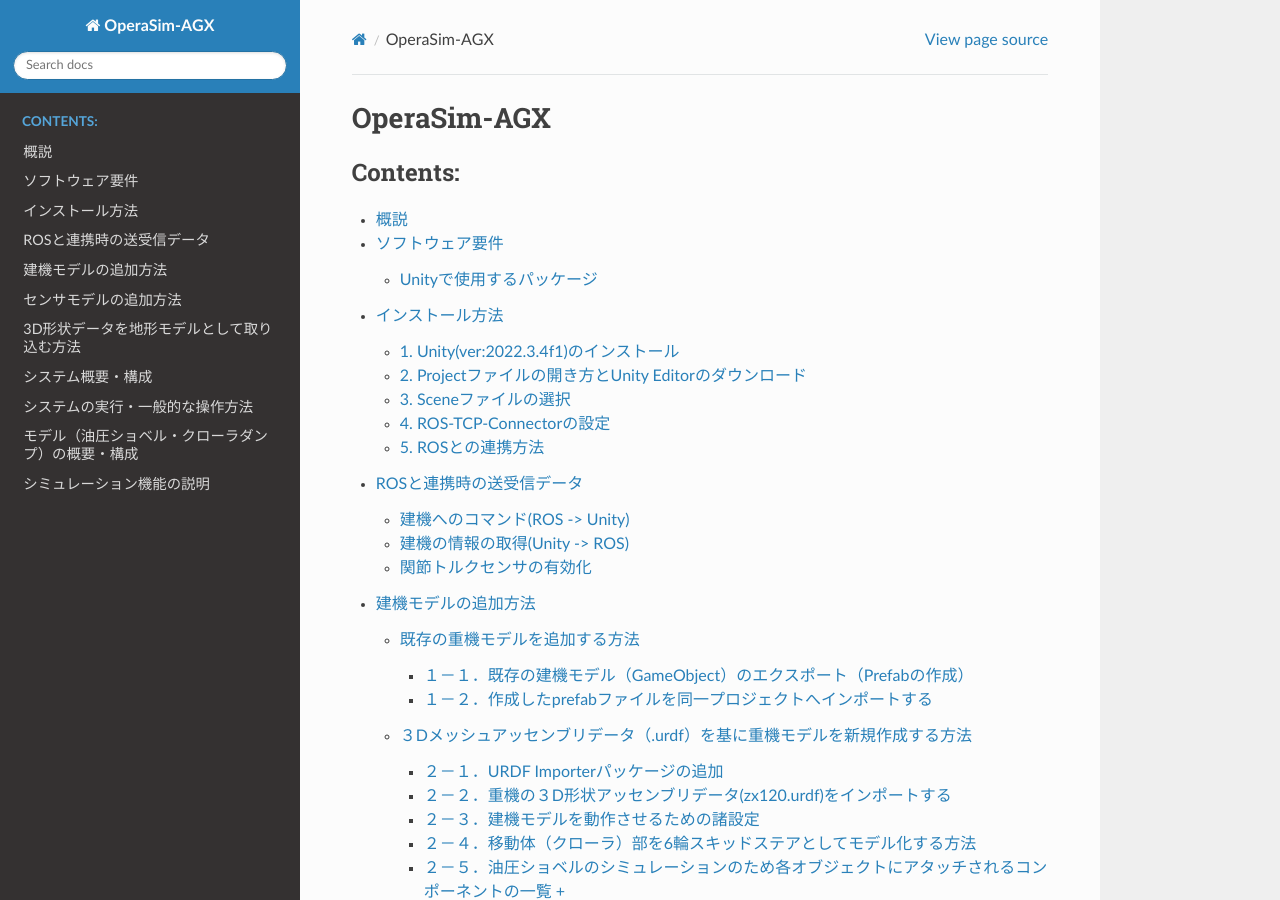
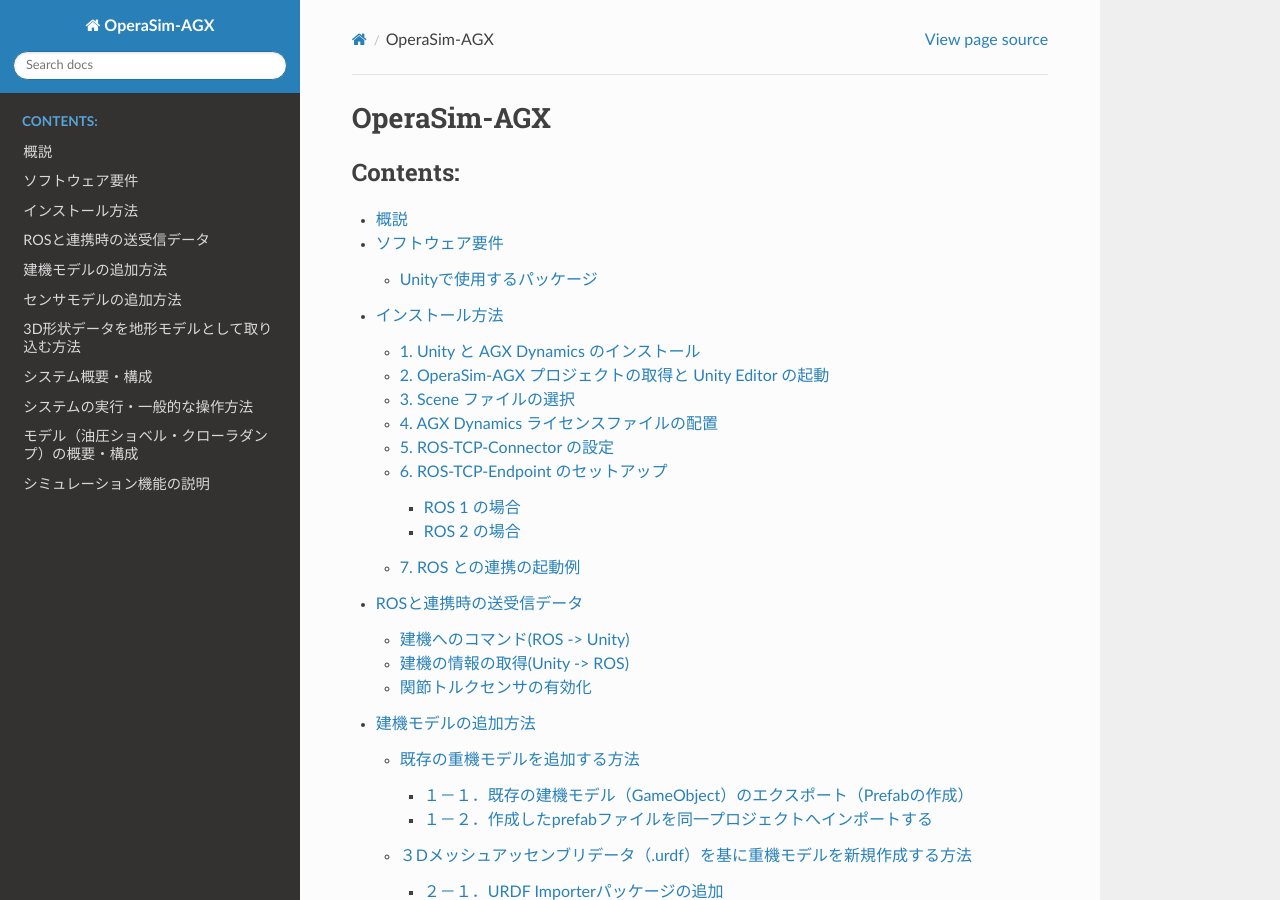
Before and after one commit to pwri-opera/OperaSim-AGX-doc, a Sphinx documentation site: the page built from source/index.rst, in a window 1280 px wide and 900 px high. Built offline with Sphinx 7.4.7 and the Read the Docs theme 3.1.0, drawn with Linux system fonts in a browser that asks for light colours; pages that are not in the unit, such as notebooks, are missing from menus; some of the changed lines change nothing that is shown.

Commit message:
インストール方法を編集

```diff
--- a/source/02_install.rst
+++ b/source/02_install.rst
@@ -1,85 +1,189 @@
 インストール方法
 =================
 
-1. Unity(ver:2022.3.4f1)のインストール
----------------------------------------
+.. note::
 
-使用しているPCのOSに応じて以下の通りUnityHubをインストールする
+   本ページの内容は、OperaSim-AGX リポジトリの ``main`` ブランチの状態を前提としています。
+   Unity / AGX Dynamics のバージョン等は、今後の更新に応じて適宜読み替えてください。
 
+1. Unity と AGX Dynamics のインストール
+----------------------------------------
 
-- windows 又は Macの場合: https://unity3d.com/jp/get-unity/download
-- Linuxの場合(Linux版は動作確認を実施しておりません): https://unity3d.com/get-unity/download
+.. warning::
 
-2. Projectファイルの開き方とUnity Editorのダウンロード
-------------------------------------------------------
+   OperaSim-AGX を実行するには、Unity 本体に加えて **AGX Dynamics のライセンス** が必須です。
 
-- UnityHubを起動し、画面右上の「追加」から `OperaSim-PhysX` (Githubから自身のPCにクローン又はダウンロードしたもの)を選択し、クリックする（初回起動時には数分程度の時間がかかります）。クリックした際に指定のUnity Editorを選択しインストールする。
+- Unity Hub をインストールする
 
-3. Sceneファイルの選択
-----------------------
+  - Windows / macOS の場合:
+    https://unity3d.com/jp/get-unity/download
+  - Linux の場合:
+    https://unity3d.com/get-unity/download
 
-- デモ用のサンプルSceneファイルが `Asset/Scenes/SampleScene.unity` にあるので、これを開く.
+    (Linux 版での動作確認は現時点では十分には行っていません)
 
-4. ROS-TCP-Connectorの設定
---------------------------
+- Unity Hub から、次のバージョンの Unity Editor をインストールする
 
-- UnityEditorの上部ツールバーからRobotics > ROS Settingを開き"ROS IP Address", "ROS Port"のところにROS側のIPアドレスおよびポート番号(defaultは10000)を入力する
-- もしROS2を利用する場合は"Protocol"のところを"ROS1"->"ROS2"へ変更する
+  - Unity 2022.3.62f1
+
+- AGX Dynamics をインストールし、ライセンスファイルを取得する
+
+  - 例: AGX 2.38.0.1 (x64 VS2022)
+  - 利用するモジュール:
+
+    - AGX Dynamics Core
+    - AGX Dynamics Terrain
+    - AGX Dynamics Granular
+    - AGX Dynamics Tracks
+
+  - インストール方法やライセンスの取得方法は `AGX Dynamics のマニュアル <https://www.algoryx.se/documentation/complete/agx/tags/latest/doc/UserManual/source/legal_notice.html>`_ に従ってください。
+
+2. OperaSim-AGX プロジェクトの取得と Unity Editor の起動
+----------------------------------------------------------
+
+1. GitHub から OperaSim-AGX を取得する
+
+   .. code-block:: console
+
+      $ cd (作業ディレクトリ)
+      $ git clone https://github.com/pwri-opera/OperaSim-AGX.git
+
+   あるいは GitHub の画面から ZIP をダウンロードして展開しても構いません。
+
+2. Unity Hub を起動し、画面右上の「追加」ボタンから
+   クローン／展開した ``OperaSim-AGX`` フォルダを選択する。
+
+   - 初回起動時には Unity Editor のインストールやライブラリの生成のため、
+     数分程度かかる場合があります。
+   - 指定の Unity Editor (2022.3.62f1) がインストールされていない場合は、
+     このタイミングで自動的にインストールを促されます。
+
+3. 「OperaSim-AGX」プロジェクトを Unity Hub のリストから選択し、
+   Unity Editor を起動する。
+
+3. Scene ファイルの選択
+------------------------
+
+Unity Editor 起動後、シーンに建設機械モデルが表示されていない場合は、
+プロジェクトウィンドウから ``Assets/Scenes/MainScene.unity`` をダブルクリックしてロードします。
+
+4. AGX Dynamics ライセンスファイルの配置
+-----------------------------------------
+
+AGX Dynamics のインストール時に取得したライセンスファイル
+(通常は ``.lic`` 拡張子) を Unity プロジェクト内の所定の場所にコピーします。
+
+- コピー先の例:
+
+  - ``Assets/AGXUnity/Plugins/x86_64``
+
+Unity Editor を再起動し、AGX Unity のインスペクタ等で
+ライセンスが認識されていることを確認してください。
+
+5. ROS-TCP-Connector の設定
+---------------------------
+
+.. image:: media/connection.png
+
+OperaSim-AGX と ROS (ROS 1 / ROS 2) の通信には
+`ROS-TCP-Connector <https://github.com/Unity-Technologies/ROS-TCP-Connector>`_ を使用します。
+
+Unity プロジェクトを初めて開いた際に必要なパッケージが自動的に追加されない場合は、
+Package Manager から手動で追加してください。
+
+- 使用する主なパッケージ (参考)
+
+  - `AGXUnity`_: 5.0.1
+  - `ROS-TCP-Connector`_: 0.7.0
+  - `URDF-Importer`_: 0.5.2
+  - `UnitySensors`_: 開発版
+
+.. _AGXUnity: https://github.com/Algoryx/AGXUnity
+.. _ROS-TCP-Connector: https://github.com/Unity-Technologies/ROS-TCP-Connector
+.. _URDF-Importer: https://github.com/Unity-Technologies/URDF-Importer
+.. _UnitySensors: https://github.com/algoryx/AGXUnitySensorSamples  # 適宜修正
+
+ROS 側との接続設定は、Unity Editor 上部のメニューから行います。
+
+1. メニューバーから :menuselection:`Robotics --> ROS Setting` を開く。
+2. ``ROS IP Address`` と ``ROS Port`` に、ROS 側 PC の IP アドレスおよびポート番号を設定する。
+   - デフォルトのポート番号は ``10000`` です。
+3. ROS 2 を利用する場合は、``Protocol`` を ``ROS1`` から ``ROS2`` に変更する。
 
 .. image:: https://user-images.githubusercontent.com/24404939/159395478-46617a2f-b05c-4227-9fc9-d93712dc4b9f.jpg
+   :alt: ROS Setting の画面イメージ
 
-5. ROSとの連携方法
-------------------
+6. ROS-TCP-Endpoint のセットアップ
+-----------------------------------
 
-.. image:: https://user-images.githubusercontent.com/24404939/161001271-0f81d211-4c8e-4341-8f9f-86a02e958c4d.jpg
+ROS 側では、Unity と通信するために
+`ROS-TCP-Endpoint <https://github.com/Unity-Technologies/ROS-TCP-Endpoint>`_ をセットアップします。
+初回のみ、以下の手順でパッケージをクローン・ビルドしてください。
 
-- 【初回のみ】ROS側で `ROS-TCP-Endpoint <https://github.com/Unity-Technologies/ROS-TCP-Endpoint>`_ パッケージをcloneし、buildとセットアップを行う。
+ROS 1 の場合
+^^^^^^^^^^^^
 
-    ROS 1の場合:
+.. code-block:: console
 
-        .. code-block:: console
+   $ cd (rosワークスペース)/src
+   $ git clone https://github.com/Unity-Technologies/ROS-TCP-Endpoint.git
+   $ cd ./ROS-TCP-Endpoint/
+   $ sudo chmod +x setup.py
+   $ ./setup.py
+   $ catkin build ros_tcp_endpoint
+   $ source ../../devel/setup.bash
 
-            $ cd (rosワークスペース)/src
-            $ git clone https://github.com/Unity-Technologies/ROS-TCP-Endpoint.git
-            $ cd ./ROS-TCP-Endpoint/
-            $ sudo chmod +x setup.py
-            $ ./setup.py
-            $ catkin build ros_tcp_endpoint
-            $ source ../../devel/setup.bash
+ROS 2 の場合
+^^^^^^^^^^^^
 
-    ROS 2の場合:
+.. code-block:: console
 
-        .. code-block:: console
+   $ cd (ros2ワークスペース)/src
+   $ git clone -b main-ros2 https://github.com/Unity-Technologies/ROS-TCP-Endpoint.git
+   $ cd ./ROS-TCP-Endpoint/
+   $ sudo chmod +x setup.py
+   $ ./setup.py
+   $ cd ../../
+   $ colcon build --packages-select ros_tcp_endpoint
+   $ . install/setup.bash
 
-            $ cd (ros2ワークスペース)/src
-            $ git clone -b main-ros2 https://github.com/Unity-Technologies/ROS-TCP-Endpoint.git
-            $ cd ./ROS-TCP-Endpoint/
-            $ sudo chmod +x setup.py
-            $ ./setup.py
-            $ cd ../../
-            $ colcon build --packages-select ros_tcp_endpoint
-            $ . install/setup.bash
+7. ROS との連携の起動例
+------------------------
 
-- ROS側でendpoint.launchを実行する
+1. ROS 側で通信エンドポイントを起動します。
 
-    .. code-block:: console
+   ROS 1 の場合:
 
-        $ roslaunch ros_tcp_endpoint endpoint.launch
+   .. code-block:: console
 
-- Unity Editor上部の実行ボタンをクリックする
+      $ roslaunch ros_tcp_endpoint endpoint.launch
 
-    .. image:: https://user-images.githubusercontent.com/24404939/159396113-993ff0b2-d2bb-4567-ac68-0eafc9f524ac.png
+   ROS 2 の場合:
 
-- ROS側で、対応する建機のunity用launchファイルを起動する
+   .. code-block:: console
 
-    - 油圧ショベル
+      $ ros2 launch ros_tcp_endpoint endpoint.launch
 
-        .. code-block:: console
+   (必要に応じて ``--ros-args -p ROS_IP:=<your IP>`` 等の引数を指定してください)
 
-            $ roslaunch zx120_unity zx120_standby.launch
+2. Unity Editor で Play ボタンを押し、シミュレーションを開始します。
 
-    - クローラダンプ
+   .. image:: https://user-images.githubusercontent.com/24404939/159396113-993ff0b2-d2bb-4567-ac68-0eafc9f524ac.png
+      :alt: Unity Editor の再生ボタン
 
-        .. code-block:: console
+3. 建設機械モデルに対応する ROS 2 パッケージ側の Unity 連携用 launch を起動します。
 
-            $ roslaunch ic120_unity ic120_standby.launch
+   例: 油圧ショベル ZX120 (``zx120_ros2``) の場合
+
+   .. code-block:: console
+
+      $ ros2 launch zx120_unity zx120_standby.launch.py
+
+   例: クローラダンプ IC120 (``ic120_ros2``) の場合
+
+   .. code-block:: console
+
+      $ ros2 launch ic120_unity ic120_standby_ekf.launch.py
+
+上記が正常に動作していれば、OperaSim-AGX 上の建設機械と ROS 側ノード群との間で
+トピック通信が行われ、コマンド送信・状態取得が可能になります。
```
Also changed, not shown: 2 other files.
